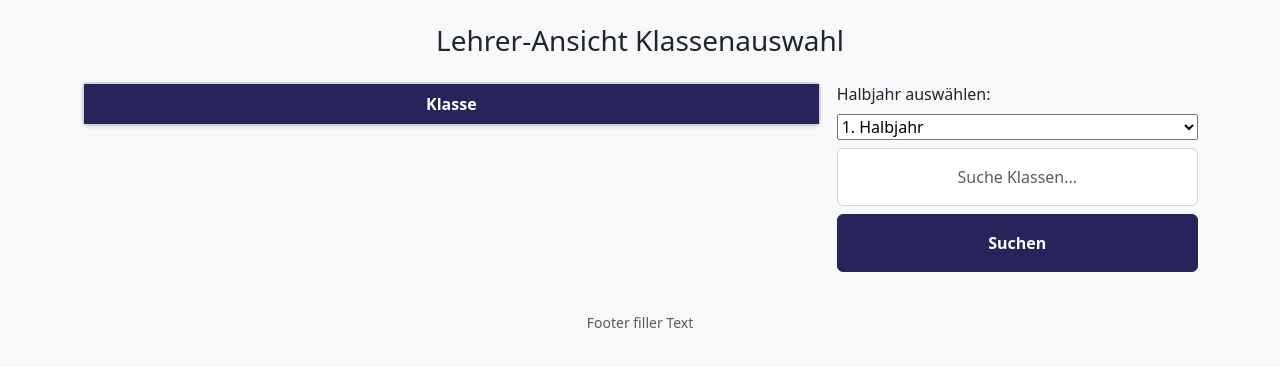
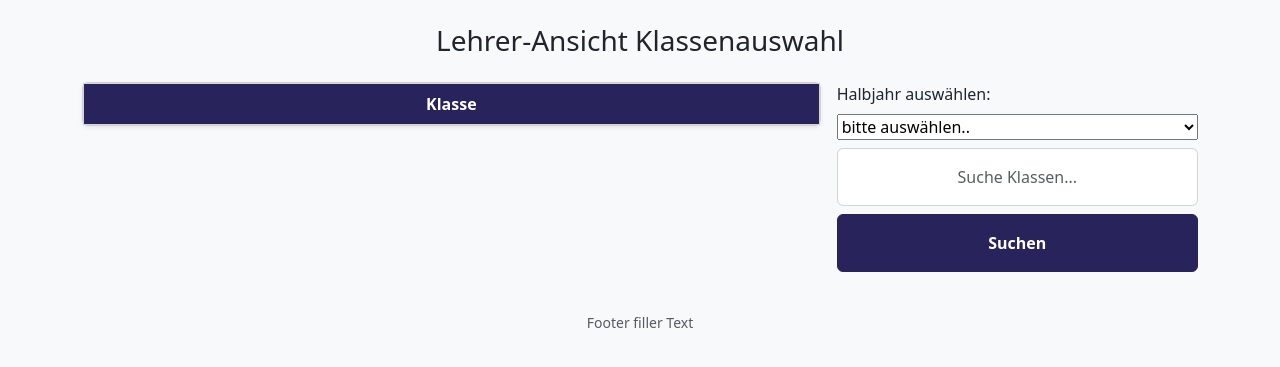
Before and after one commit to nino2634/klassenlisten-digitalisierung, a Flask app: page /teacherView in a window 1280 px wide. Shown: the top 367 px of the page. Run offline with Flask 3, Linux system fonts and the light colour scheme; the visitor is signed in with stand-in values (Sample User, id 1); lists and menus that the app fills with data are empty; parts of the project's set-up code (start-up, migrations or seed data) failed here and were passed over.

Commit message:
added choose option

```diff
--- a/templates/teacherView.html
+++ b/templates/teacherView.html
@@ -35,6 +35,7 @@
       <div class="col-lg-4 col-12 d-flex flex-column gap-2">
         <label for="halfYear">Halbjahr auswählen:</label>
         <select id="halfYear" name="halfYear">
+          <option value="choose">bitte auswählen..</option>
           <option value="1.Hj">1. Halbjahr</option>
           <option value="2.Hj">2. Halbjahr</option>
         </select>
```
